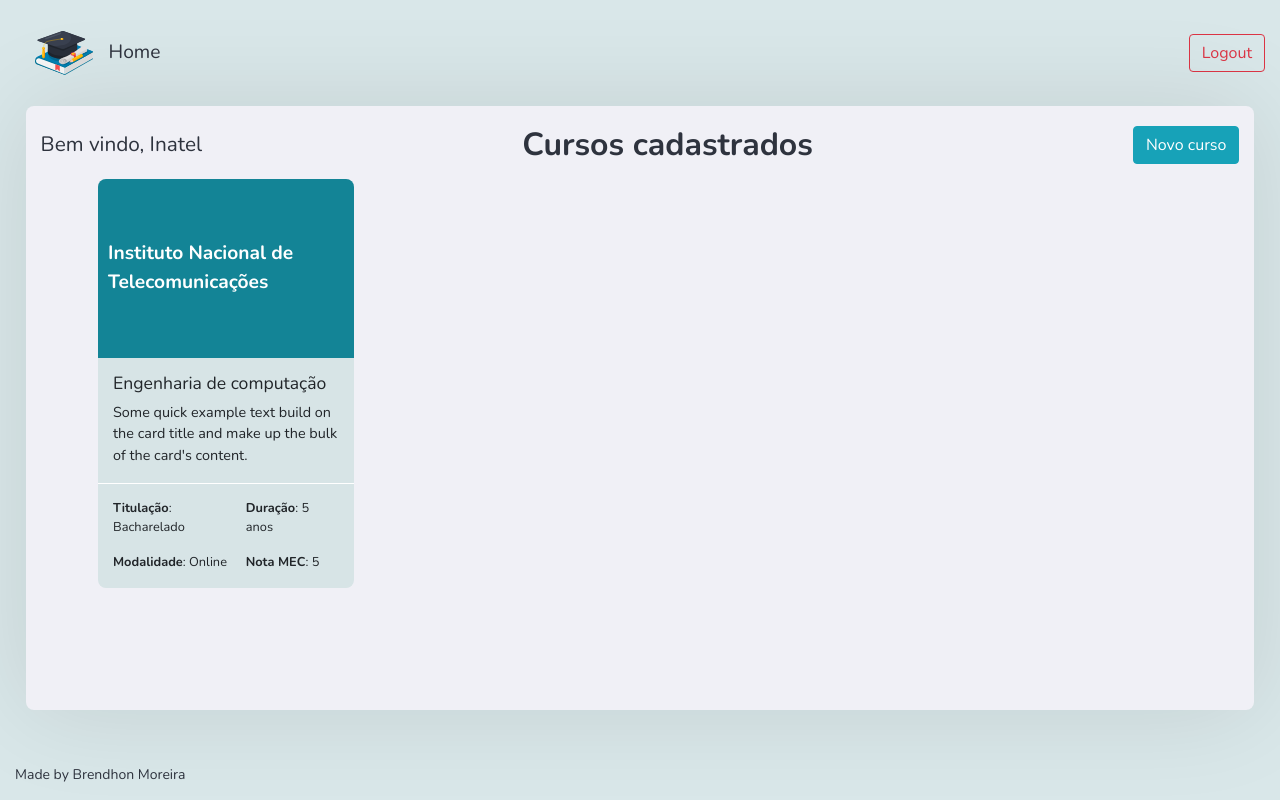
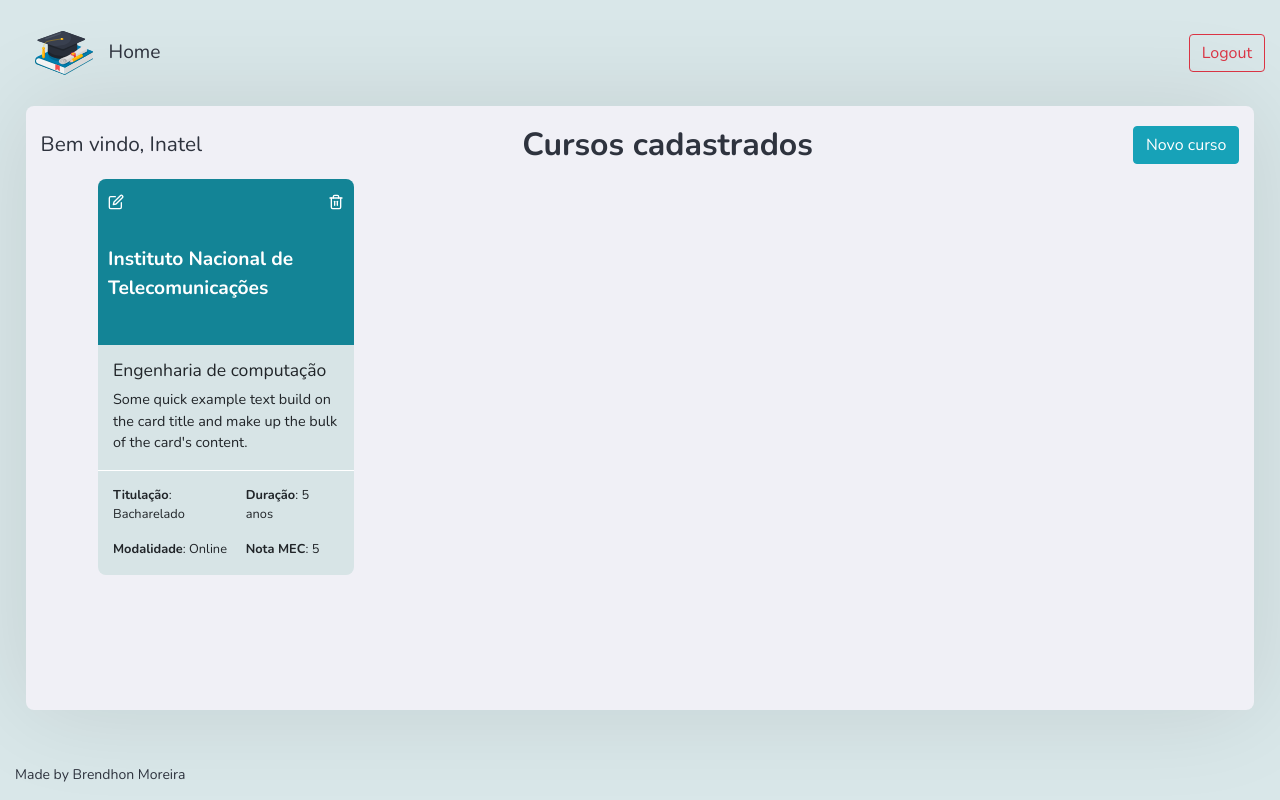
Before and after one commit to Brendhon/SearchFacul_Web, a React (Create React App) app: page /profile in a window 1280 px wide. Built offline with nearby package versions, Linux system fonts and the light colour scheme.

Commit message:
add: conditional rendering in Card

```diff
--- a/src/components/Card/Card.css
+++ b/src/components/Card/Card.css
@@ -1,22 +1,45 @@
 .card-container {
     width: 20vw;
+    margin: 10px;
+    border-radius: 8px;
     background: #D7E4E6;
-    border-radius: 8px;
-    margin: 10px;
 }
 
-.card-container .card-ies {
-    height: 14vw;
+.card-container .card-top {
+    display: flex;
+    flex-direction: column;
+    height: 13vw;
     padding: 10px;
-    display: flex;
-    justify-content: center;
-    align-items: center;
-    font-size: 1.2rem;
     overflow: hidden;
     word-wrap: break-word;
     background-color: #138496;
     border-top-left-radius: 8px;
     border-top-right-radius: 8px;
+}
+
+.card-container .card-top .card-top-authenticated {
+    display: flex;
+    flex: 0.1;
+    justify-content: space-between;
+    font-size: 1rem;
+}
+
+.card-container .card-top .card-top-authenticated .card-top-button {
+    background: transparent;
+    border: 0;
+    color: white;
+}
+
+.card-container .card-top .card-top-authenticated .card-top-button:hover {
+    opacity: 0.8;
+}
+
+.card-container .card-ies {
+    display: flex;
+    flex: 0.9;
+    justify-content: center;
+    align-items: center;
+    font-size: 1.2rem;
     color: white;
 }
 
@@ -56,14 +79,15 @@
 }
 
 @media(max-width: 768px) {
+    .card-container .card-top {
+        height: 20vw;
+    }
     .card-container .card-content .card-content-title {
         font-size: 0.9rem;
     }
-
     .card-container .card-content .card-content-text {
         font-size: 0.7rem;
     }
-
     .card-container .card-list-data .card-list-item {
         font-size: 0.6rem;
     }
@@ -72,6 +96,9 @@
 @media(max-width: 425px) {
     .card-container {
         width: 60vw;
+    }
+    .card-container .card-top {
+        height: 30vw;
     }
     .card-container .card-ies {
         font-size: 0.8rem;
@@ -82,4 +109,7 @@
     .card-container {
         width: 75vw;
     }
+    .card-container .card-top {
+        height: 35vw;
+    }
 }
--- a/src/components/Card/Card.jsx
+++ b/src/components/Card/Card.jsx
@@ -1,11 +1,27 @@
 import React from 'react'
 import './Card.css'
 
-const Card = _ =>
+import { FiTrash2, FiEdit } from 'react-icons/fi'
+
+const Card = props =>
 
     <div className="card-container">
 
-        <strong className="card-ies">Instituto Nacional de Telecomunicações</strong>
+        <div className="card-top">
+
+            {!props.authenticated ? <div /> :
+
+                <div className="card-top-authenticated">
+                    <button className="card-top-button"><FiEdit /></button>
+                    <button className="card-top-button"><FiTrash2 /></button>
+                </div>
+            }
+
+            <div className="card-ies">
+                <strong >Instituto Nacional de Telecomunicações</strong>
+            </div>
+
+        </div>
 
         <div className="card-content">
 
--- a/src/pages/Profile/index.jsx
+++ b/src/pages/Profile/index.jsx
@@ -22,7 +22,7 @@ const Profile = _ =>
 
             <div className="profile-card">
                 <div className="profile-list-card">
-                    <Card />
+                    <Card authenticated />
 
                 </div>
             </div>
```
